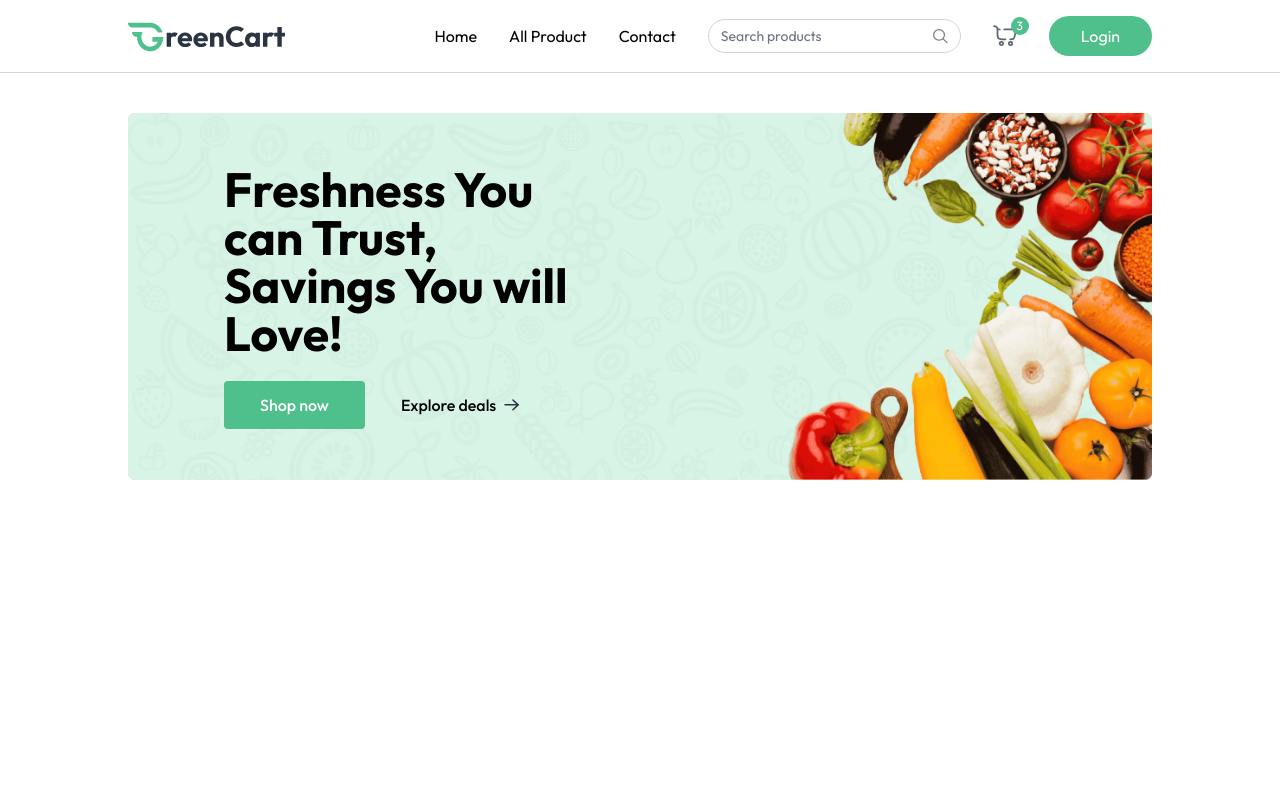
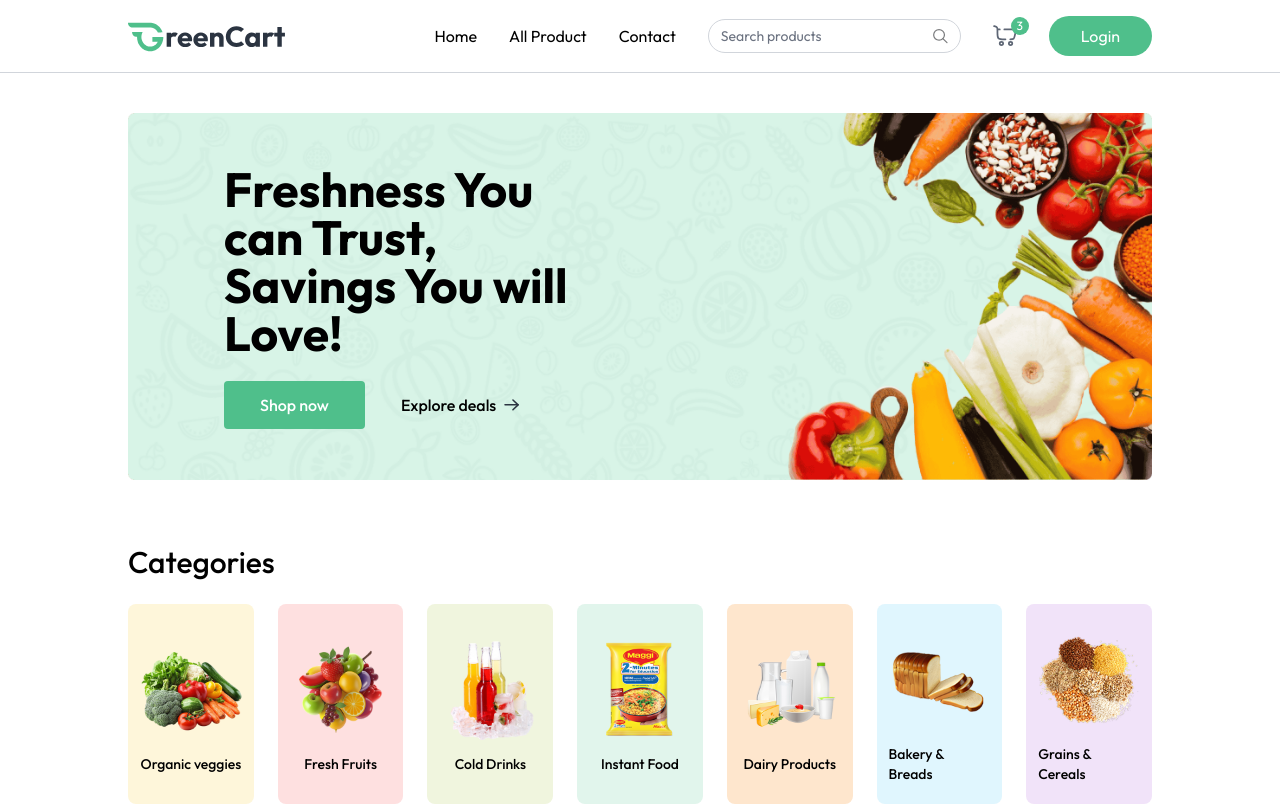
Before and after one commit to Navneeth-7989/greencart-mern, a React (Vite) app in the folder client/: page / in a window 1280 px wide. Built offline with nearby package versions, Linux system fonts and the light colour scheme.

Commit message:
feat: complete categories section

```diff
--- /dev/null
+++ b/client/src/components/Categories.jsx
@@ -0,0 +1,30 @@
+import React from 'react'
+import { categories } from '../assets/assets'
+import {useAppContext} from '../context/AppContext'
+
+const Categories = () => {
+  const {navigate} = useAppContext();
+  return (
+    <div className='mt-16'>
+      <p className='text-2xl md:text-3xl font-medium'>Categories</p>
+      <div className='grid grid-cols-2 sm:grid-cols-3 md:grid-cols-5 lg:grid-cols-6 xl:grid-cols-7 mt-6 gap-6'>
+
+        {categories.map((category, index) => (
+          <div key={index} className='group cursor-pointer py-5 px-3 gap-2 rounded-lg flex flex-col justify-center items-center'
+          style={{backgroundColor: category.bgColor}}
+          onClick={()=>{
+            navigate(`/products/${category.path.toLowerCase()}`);
+            scrollTo(0,0)
+          }}
+          >
+            <img src={category.image} alt="{category.text}" className='group-hover:scale-110 transition max-w-28' />
+            <p className='text-sm font-medium'>{category.text}</p>
+          </div>
+        ))}
+
+      </div>
+    </div>
+  )
+}
+
+export default Categories
--- a/client/src/pages/Home.jsx
+++ b/client/src/pages/Home.jsx
@@ -1,10 +1,12 @@
 import React from 'react'
 import MainBanner from '../components/MainBanner'
+import Categories from '../components/Categories'
 
 const Home = () => {
   return (
     <div className='mt-10'>
       <MainBanner/>
+      <Categories/>
     </div>
   )
 }
```
